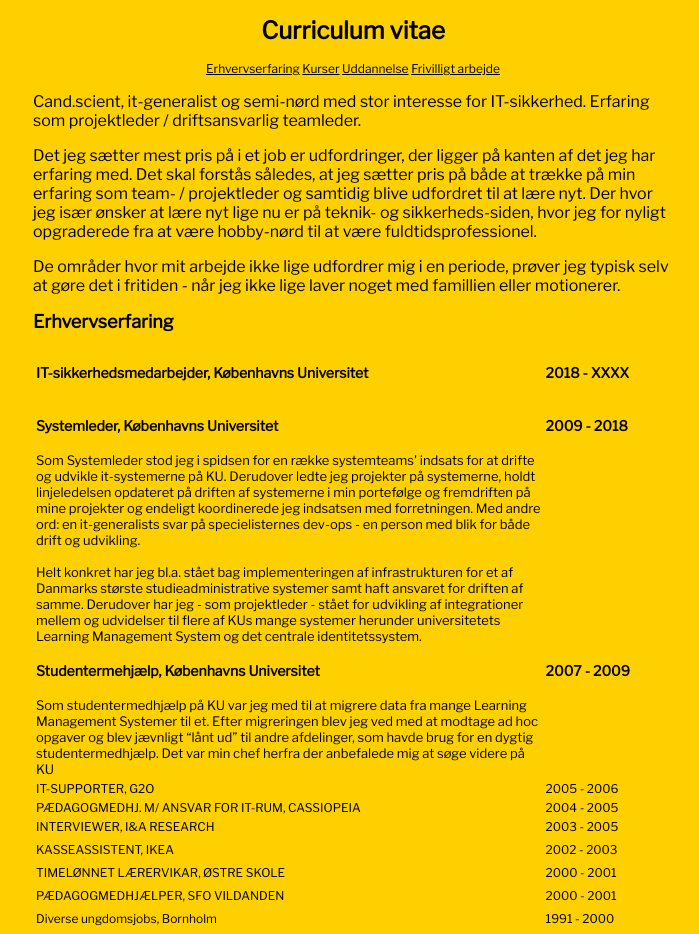
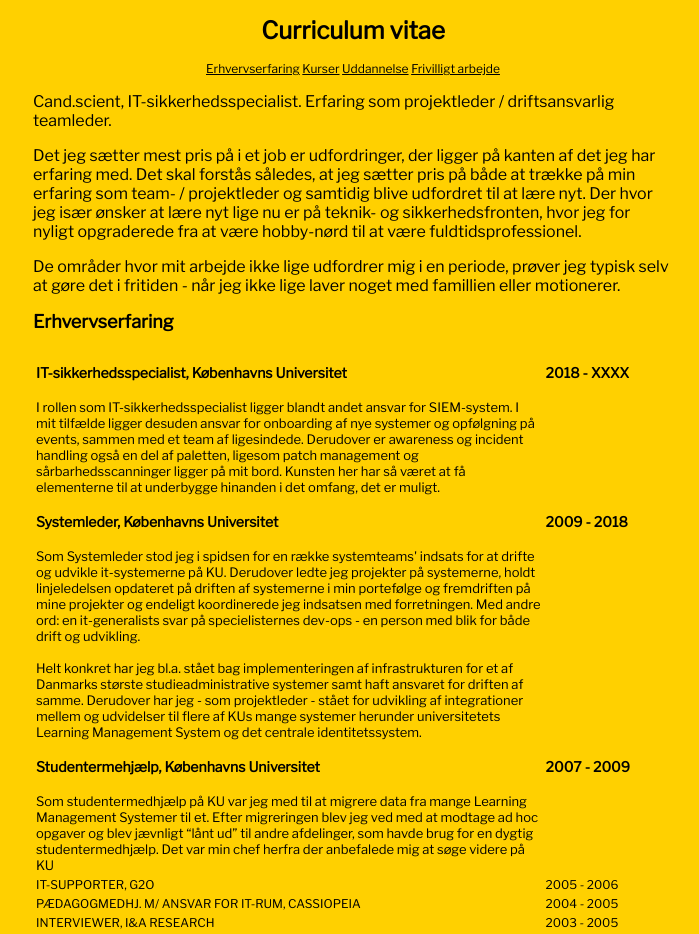
Before and after one commit to krejac/jcbsn.dk, a plain HTML site: page cv.html in a window 1280 px wide. Shown: the top 934 px of the page, without its empty margins (287-986 px from the left). Drawn offline with nearby package versions, Linux system fonts and the light colour scheme.

Commit message:
Contents

```diff
--- a/cv.html
+++ b/cv.html
@@ -64,18 +64,18 @@
         <div class="post">
 		<h1>Curriculum vitae</h1>
         <p><center><a href="#erfaring">Erhvervserfaring</a> <a href="#kurser">Kurser</a> <a href="#uddannelse">Uddannelse</a> <a href="#frivilligt">Frivilligt arbejde</a></center></p>
-        <p>Cand.scient, it-generalist og semi-nørd med stor interesse for IT-sikkerhed. Erfaring som projektleder / driftsansvarlig teamleder.</p>
-        <p>Det jeg sætter mest pris på i et job er udfordringer, der ligger på kanten af det jeg har erfaring med. Det skal forstås således, at jeg sætter pris på både at trække på min erfaring som team- / projektleder og samtidig blive udfordret til at lære nyt. Der hvor jeg især ønsker at lære nyt lige nu er på teknik- og sikkerheds-siden, hvor jeg for nyligt opgraderede fra at være hobby-nørd til at være fuldtidsprofessionel.</p>
+        <p>Cand.scient, IT-sikkerhedsspecialist. Erfaring som projektleder / driftsansvarlig teamleder.</p>
+        <p>Det jeg sætter mest pris på i et job er udfordringer, der ligger på kanten af det jeg har erfaring med. Det skal forstås således, at jeg sætter pris på både at trække på min erfaring som team- / projektleder og samtidig blive udfordret til at lære nyt. Der hvor jeg især ønsker at lære nyt lige nu er på teknik- og sikkerhedsfronten, hvor jeg for nyligt opgraderede fra at være hobby-nørd til at være fuldtidsprofessionel.</p>
 		<p>De områder hvor mit arbejde ikke lige udfordrer mig i en periode, prøver jeg typisk selv at gøre det i fritiden - når jeg ikke lige laver noget med famillien eller motionerer.</p>
 
         <h2 id="erfaring">Erhvervserfaring</h2>
         <table style="width:600px">
             <tr>
-                <td nowrap="nowrap"><h3>IT-sikkerhedsmedarbejder, Københavns Universitet</h3></td>
+                <td nowrap="nowrap"><h3>IT-sikkerhedsspecialist, Københavns Universitet</h3></td>
                 <td nowrap="nowrap"><h3>2018 - XXXX</h3></td>
             </tr>
             <tr>
-                <td><font size="2">
+                <td><font size="2">I rollen som IT-sikkerhedsspecialist ligger blandt andet ansvar for SIEM-system. I mit tilfælde ligger desuden ansvar for onboarding af nye systemer og opfølgning på events, sammen med et team af ligesindede. Derudover er awareness og incident handling også en del af paletten, ligesom patch management og sårbarhedsscanninger ligger på mit bord. Kunsten her har så været at få elementerne til at underbygge hinanden i det omfang, det er muligt.
                 </font></td>
             </tr>
             <tr>
```
